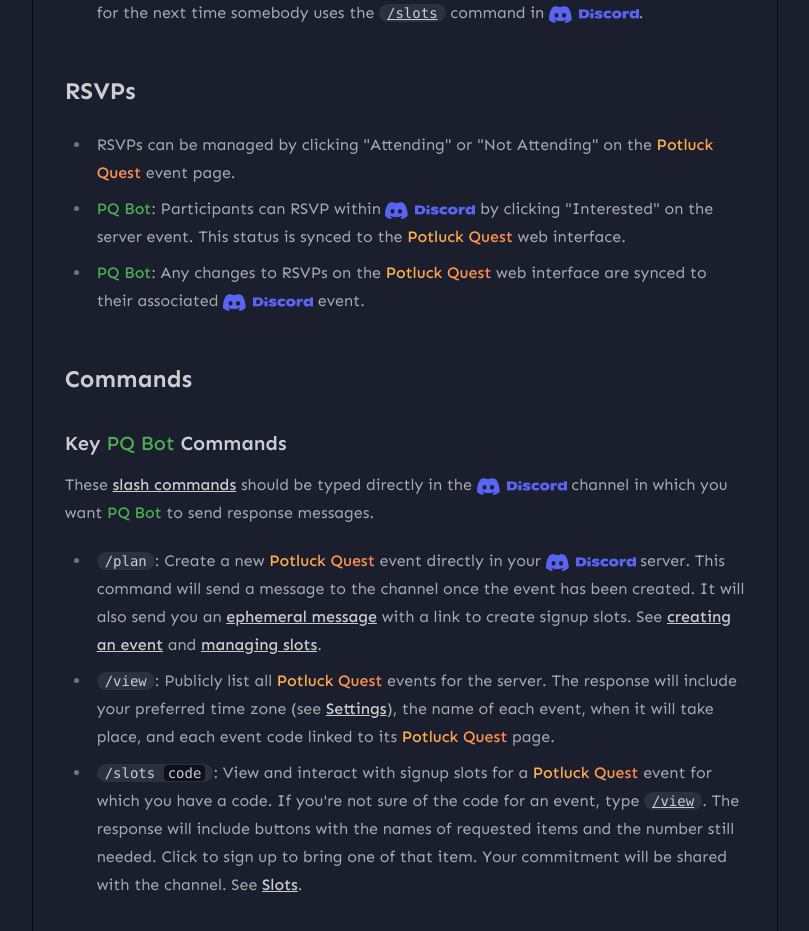
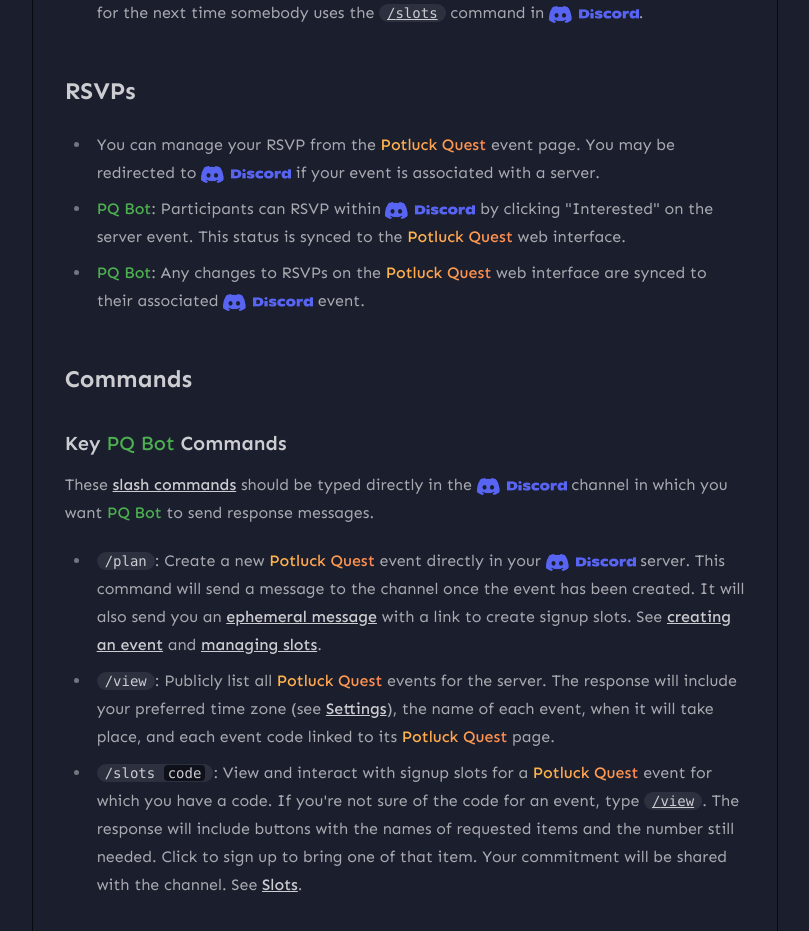
Before and after one commit to CharmedSatyr/potluck-quest, a Next.js app in the folder apps/web/: page /guide in a window 1280 px wide. Shown: the part 3880-4811 px from the top of the page, without its empty margins (395-1204 px from the left). Built offline with nearby package versions, Linux system fonts and the light colour scheme; no server answers.

Commit message:
Mention Discord redirect for RSVPs

```diff
--- a/apps/web/src/app/guide/rsvps.tsx
+++ b/apps/web/src/app/guide/rsvps.tsx
@@ -1,12 +1,13 @@
-import { PotluckQuest, PQBot } from "./links";
+import { PotluckQuest, PQBot } from "~/app/guide/links";
 import DiscordLogo from "~/components/discord-blurple-logo";
 
 const Rsvps = () => (
 	<article>
 		<ul>
 			<li>
-				RSVPs can be managed by clicking &quot;Attending&quot; or &quot;Not
-				Attending&quot; on the <PotluckQuest /> event page.
+				You can manage your RSVP from the <PotluckQuest /> event page. You may
+				be redirected to <DiscordLogo /> if your event is associated with a
+				server.
 			</li>
 			<li>
 				<PQBot />: Participants can RSVP within <DiscordLogo /> by clicking
```
